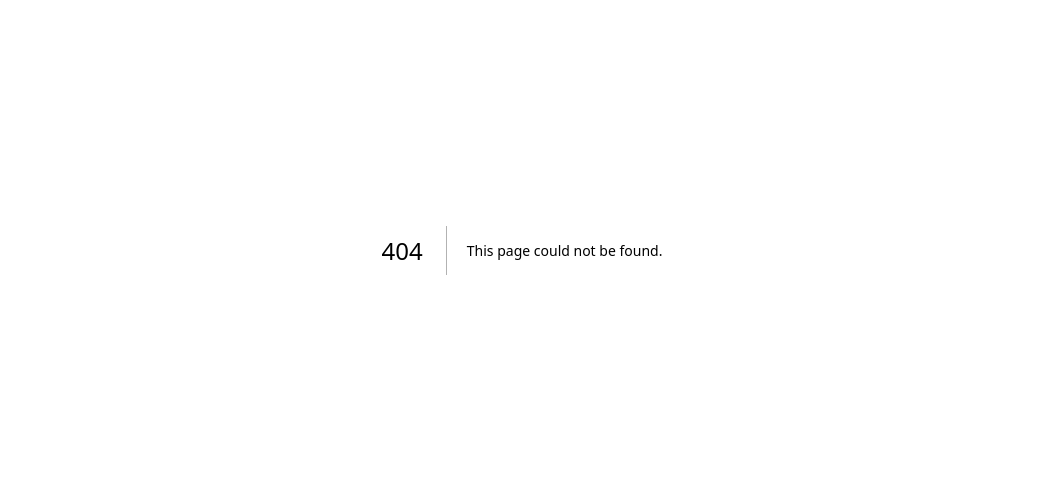
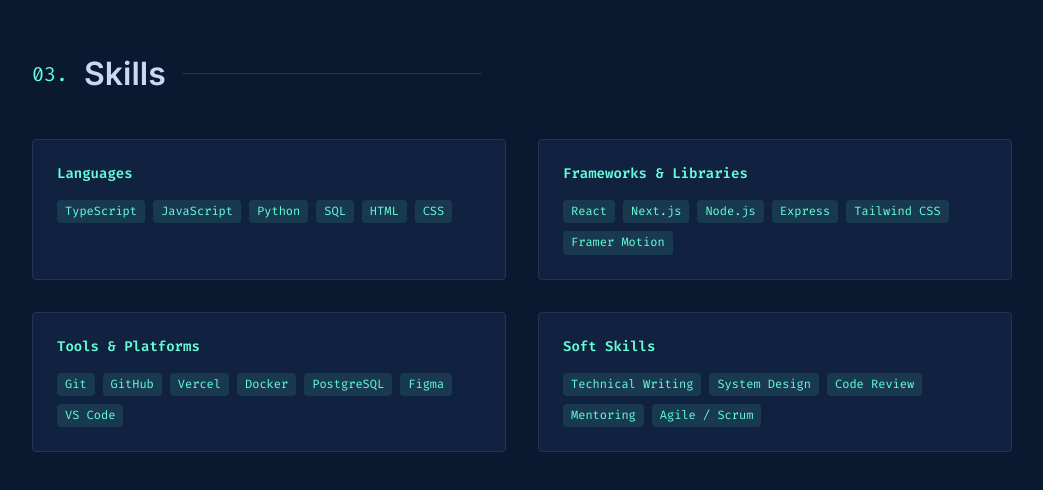
Before and after one commit to EdenGoforIt/who-am-i, a Next.js app: page /skills in a window 1280 px wide. Before the commit this address had no page. Shown: the part 150-640 px from the top of the page, without its empty margins (118-1161 px from the left). Built offline with nearby package versions, Linux system fonts and the light colour scheme.

Commit message:
add: create SkillsPage component to render Skills section

```diff
--- /dev/null
+++ b/app/skills/page.tsx
@@ -0,0 +1,10 @@
+import React from "react";
+import Skills from "@/components/skills";
+
+export default function SkillsPage(): React.JSX.Element {
+  return (
+    <main>
+      <Skills />
+    </main>
+  );
+}
```
